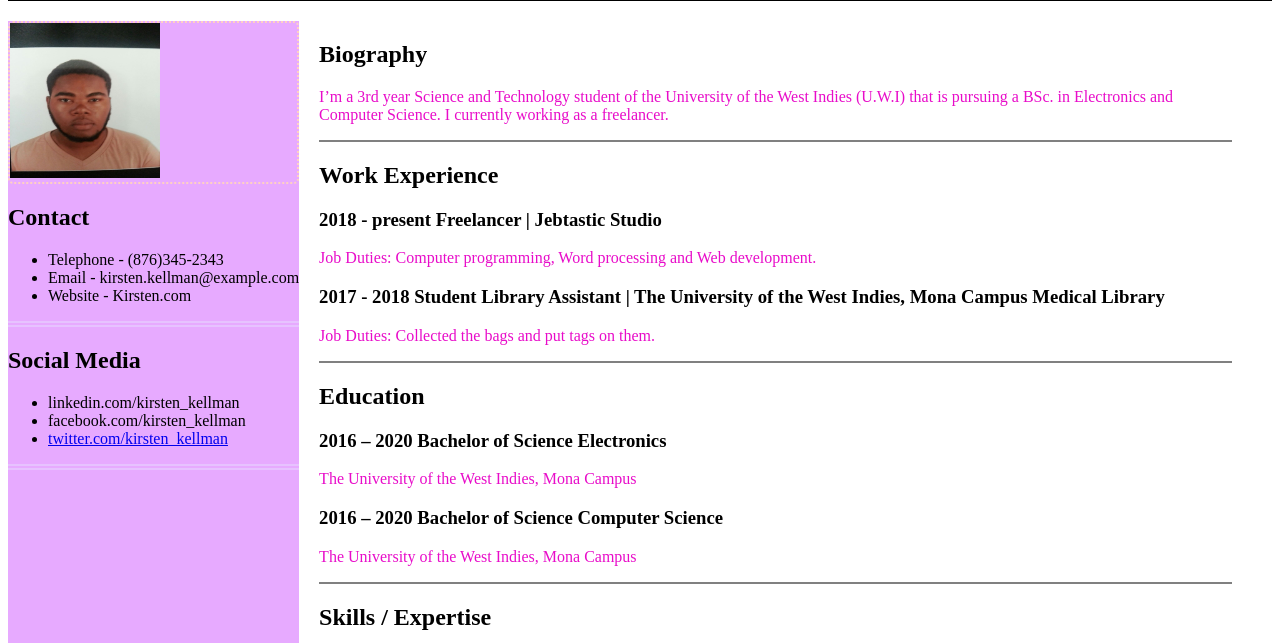
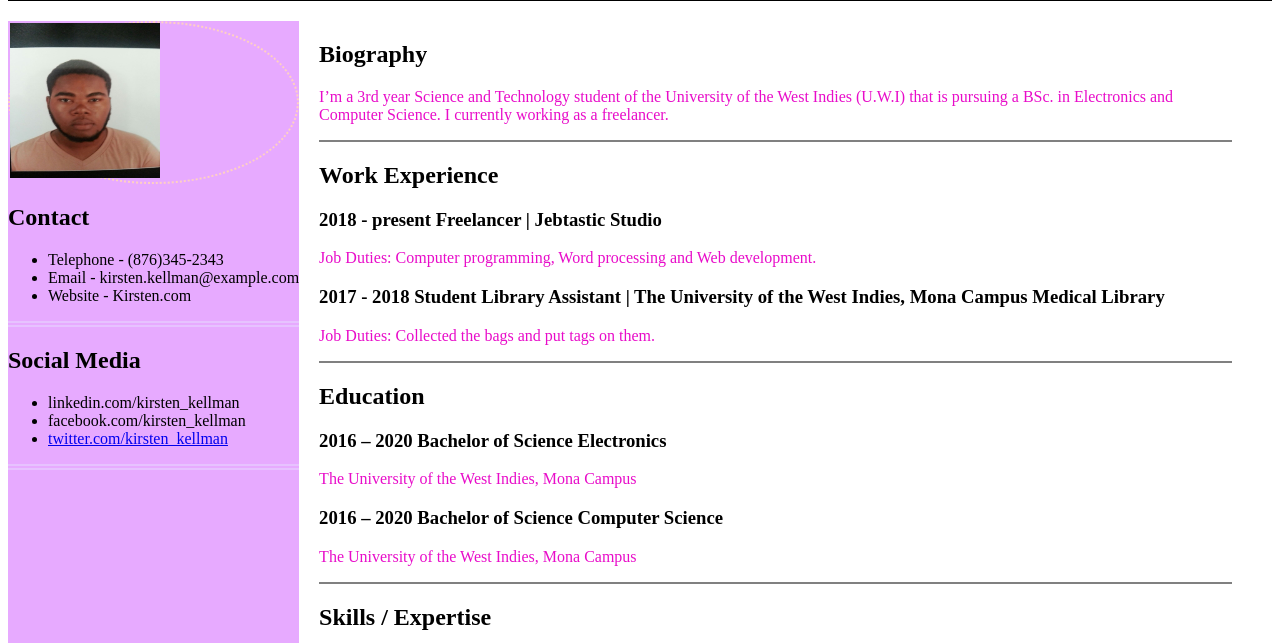
Before and after one commit to CodeWebby/Info-2180, a plain HTML site: page index.html in a window 1280 px wide. Shown: the part 157-800 px from the top of the page. Drawn offline with Linux system fonts and the light colour scheme.

Commit message:
Update styles.css
trying to get the photo to be round.

```diff
--- a/styles.css
+++ b/styles.css
@@ -46,7 +46,7 @@ width: 30%;
 
  .IMG{
 
-	border-radius: 5px;
+	border-radius: 55%;
 	border:2px dotted #FFD0C3;
 }
 
```
